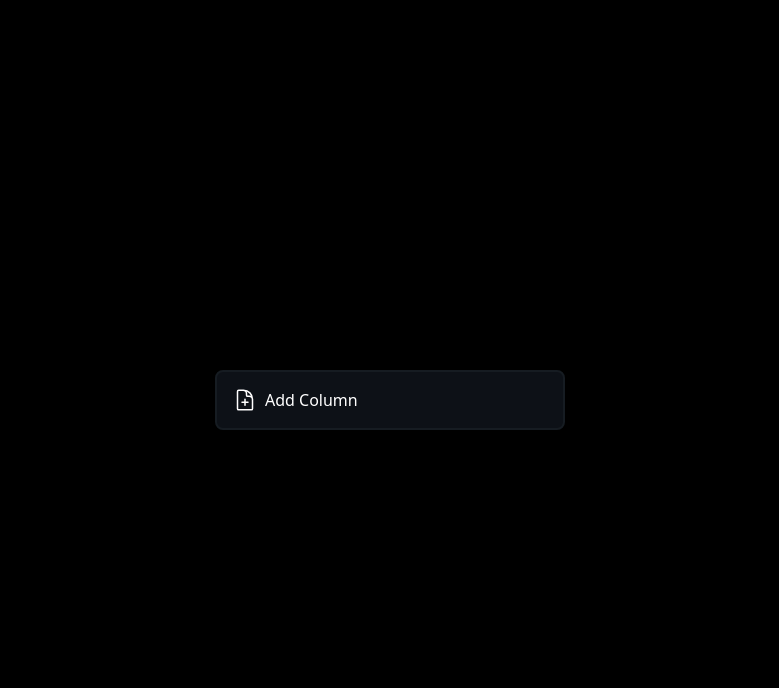
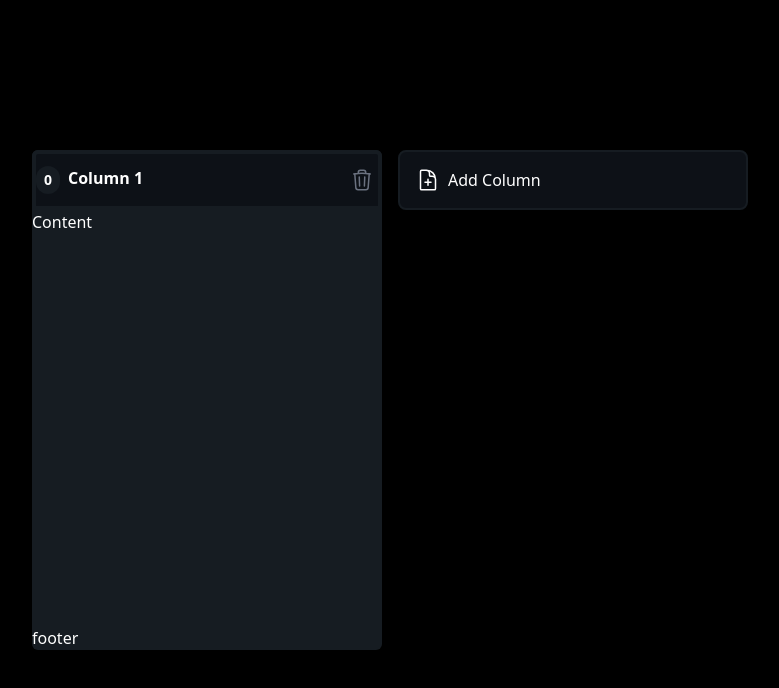
Before and after one commit to AlexSouza645/Projeto-Drag-and-Drop, a React (Vite) app in the folder dnd-tutorial/: page / in a window 1280 px wide. Both pictures are taken after a click on the button "Add Column". Shown: the top 688 px of the page, without its empty margins (250-1029 px from the left). Built offline with nearby package versions, Linux system fonts and the light colour scheme.

Commit message:
adicionando botoes

```diff
--- /dev/null
+++ b/dnd-tutorial/src/components/ColumnContainer.tsx
@@ -0,0 +1,44 @@
+import TrashIcon from "../icons/Trashicon";
+import { Column,Id } from "../types"
+
+interface Props {
+    column: Column;
+    deleteColumn:(id:Id)=>void;
+}
+
+function ColumnContainer(props: Props) {
+    const { column, deleteColumn } = props;
+    return (
+        <div className="
+    bg-columnBackgroundColor w-[350px]    h-[500px]    max-h-[500px]    rounded-md    flex    flex-col "
+        >
+            {/* column title */}
+            <div className=" bg-mainBackgroundColor  text-md  h-[60px]  cursor-grab   rounded-md   rounded-b-none
+            font-bold    border-columnBackgroundColor   border-4   flex items-center justify-between ">
+                <div className="flex gap-2">
+                    <div className="flex justify-center items-center bg-columnBackgroundColor px-2 py-1 text-sm rounded-full ">0</div>
+
+
+                {column.title}</div>
+                {/* button delete creation */}
+
+         <button onClick={() =>{
+            deleteColumn(column.id)
+         }} className="stroke-gray-500 hover:stroke-white hover:bg-columnBackgroundColor rounded px-1 py-2">
+
+      <TrashIcon/>
+         </button>
+            </div>
+
+
+            {/* // column tak container */}
+            <div className=" flex flex-grow">Content</div>
+            {/* // column footer */}
+            <div>
+                footer
+            </div>
+        </div>
+    );
+}
+
+export default ColumnContainer
--- a/dnd-tutorial/src/components/kanbamBoard.tsx
+++ b/dnd-tutorial/src/components/kanbamBoard.tsx
@@ -1,6 +1,7 @@
 import { useState } from "react"
 import PlusIcon from "../icons/PlusIcon"
 import { Column } from "../types";
+import ColumnContainer from "./ColumnContainer";
 
 
 function KanbamBoard() {
@@ -11,7 +12,15 @@
         <div className="m-auto flex min-h-screen w-full items-center overflow-x-auto overflow-y-hidden px-[40]
     justify-center">
 
-            <div className="m-auto">
+            <div className="m-auto flex gap-4">
+                <div className=" flex gap-4">
+
+                    {columns.map((col) => (
+
+                     <ColumnContainer column={col}/>
+
+                    ))}
+                </div>
                 <button onClick={() => {
                     createNewColumn()
                 }}
@@ -30,19 +39,19 @@
         </div>
     )
     function createNewColumn() {
-        const columnToAdd: Column ={
+        const columnToAdd: Column = {
             id: generateId(),
-            title:`Column ${columns.length + 1}`
+            title: `Column ${columns.length + 1}`
         };
         setColumns([...columns, columnToAdd])
 
     }
 
-    function generateId(){
+    function generateId() {
 
 
         //  generate a random number between 0 and 100
-          return  Math.floor(Math.random() * 10001 )
-}
+        return Math.floor(Math.random() * 10001)
+    }
 }
 export default KanbamBoard
--- /dev/null
+++ b/dnd-tutorial/src/icons/Trashicon.tsx
@@ -0,0 +1,12 @@
+
+
+function TrashIcon() {
+  return (
+<svg xmlns="http://www.w3.org/2000/svg" fill="none" viewBox="0 0 24 24" strokeWidth={1.5}  className="w-6 h-6">
+  <path strokeLinecap="round" strokeLinejoin="round" d="m14.74 9-.346 9m-4.788 0L9.26 9m9.968-3.21c.342.052.682.107 1.022.166m-1.022-.165L18.16 19.673a2.25 2.25 0 0 1-2.244 2.077H8.084a2.25 2.25 0 0 1-2.244-2.077L4.772 5.79m14.456 0a48.108 48.108 0 0 0-3.478-.397m-12 .562c.34-.059.68-.114 1.022-.165m0 0a48.11 48.11 0 0 1 3.478-.397m7.5 0v-.916c0-1.18-.91-2.164-2.09-2.201a51.964 51.964 0 0 0-3.32 0c-1.18.037-2.09 1.022-2.09 2.201v.916m7.5 0a48.667 48.667 0 0 0-7.5 0" />
+</svg>
+
+  )
+}
+
+export default TrashIcon
```
